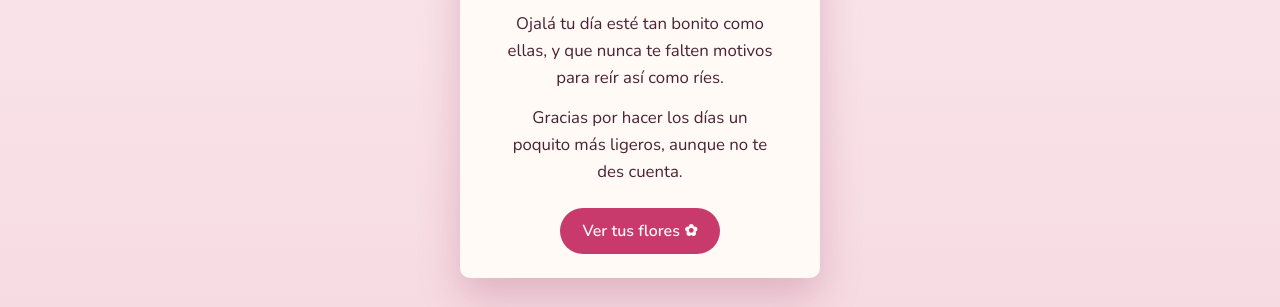
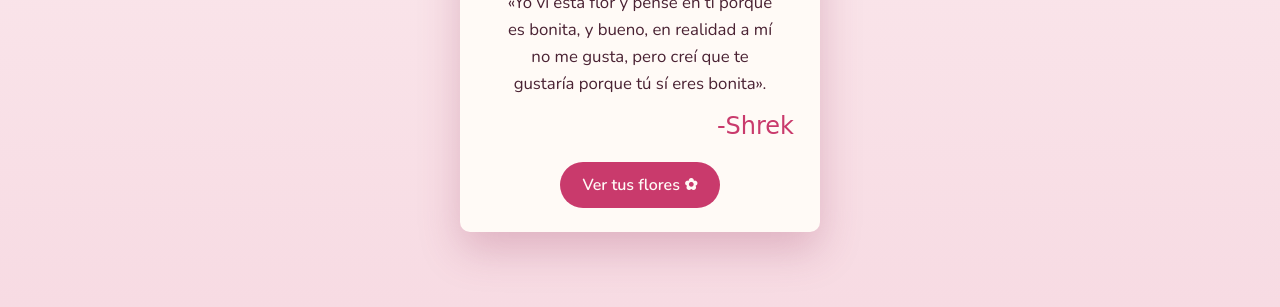
Before and after one commit to emdraw/flowers, a plain HTML site: page bouquet.html in a window 1280 px wide. Shown: the part 493-800 px from the top of the page. Drawn offline with nearby package versions, Linux system fonts and the light colour scheme; a web font is replaced by a local one.

Commit message:
Nuevo mensaje en la carta
Co-Authored-By: Claude Opus 5.5 <noreply@anthropic.com>
Claude-Session: https://claude.ai/code/session_01KLdrYZ8VN8Mx5vMfgPXsxZ

```diff
--- a/bouquet.html
+++ b/bouquet.html
@@ -141,6 +141,7 @@
   @keyframes unfold { from { transform: translateY(40px) scale(.7); opacity: 0; } to { transform: none; opacity: 1; } }
   .card .to { margin: 0 0 4px; font-family: var(--font-script); font-size: clamp(1.8rem, 8vw, 2.2rem); color: var(--paper-accent); }
   .card .msg { margin: 0; font-size: 1.05rem; line-height: 1.6; max-width: 28ch; text-wrap: pretty; }
+  .card .sign { margin: 0; justify-self: end; font-family: var(--font-script); font-size: 1.5rem; color: var(--paper-accent); }
   .card button {
     margin-top: 8px; border: 0; border-radius: 999px; padding: 12px 22px;
     background: var(--paper-accent); color: var(--paper); font: 600 1rem var(--font-body); cursor: pointer;
@@ -194,9 +195,8 @@
   <p class="hint" id="hint">Toca la carta para abrirla</p>
   <div class="card" id="card" hidden>
     <p class="to">Para: Agama</p>
-    <p class="msg">Vi estas flores y pensé que te iban a sacar una sonrisa.</p>
-    <p class="msg">Ojalá tu día esté tan bonito como ellas, y que nunca te falten motivos para reír así como ríes.</p>
-    <p class="msg">Gracias por hacer los días un poquito más ligeros, aunque no te des cuenta.</p>
+    <p class="msg">«Yo vi esta flor y pensé en ti porque es bonita, y bueno, en realidad a mí no me gusta, pero creí que te gustaría porque tú sí eres bonita».</p>
+    <p class="sign">-Shrek</p>
     <button id="go" type="button">Ver tus flores ✿</button>
   </div>
 </div>
```
Also changed, not shown: index.html (+3 -3 lines).
